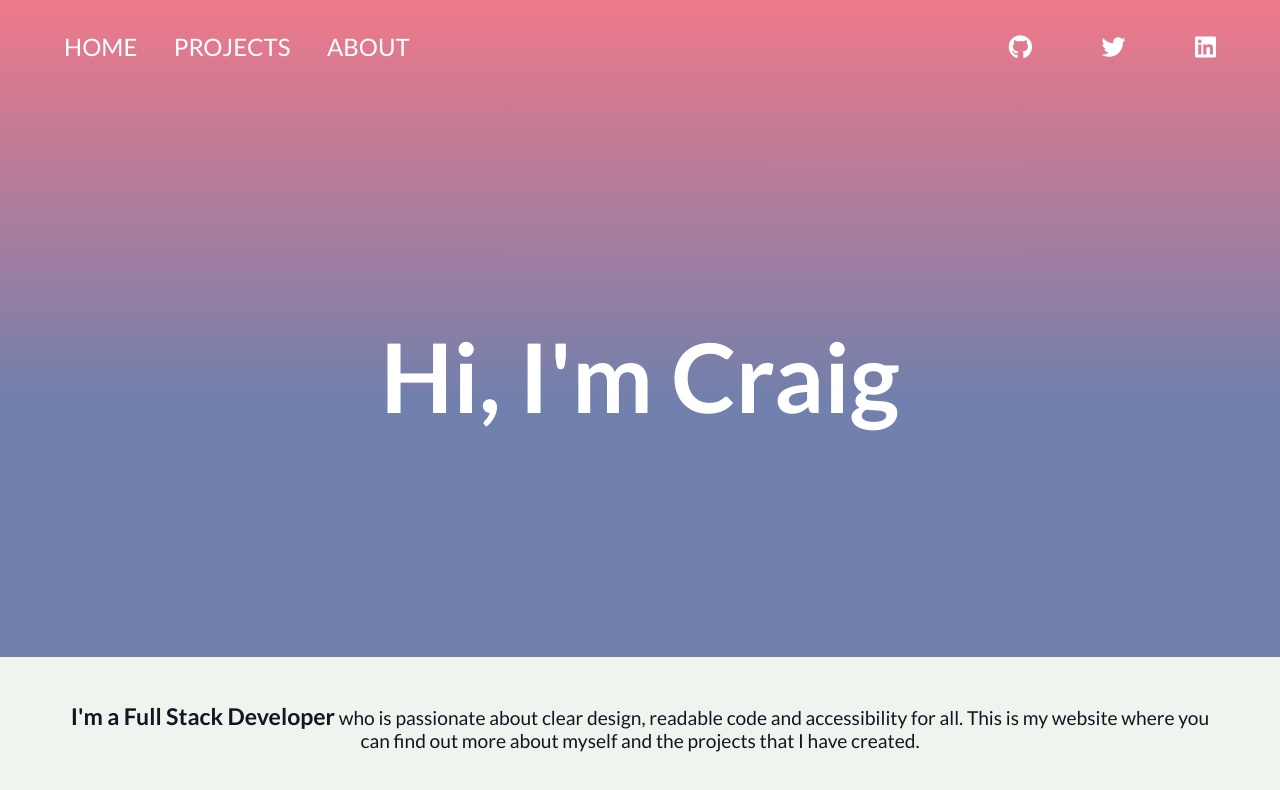
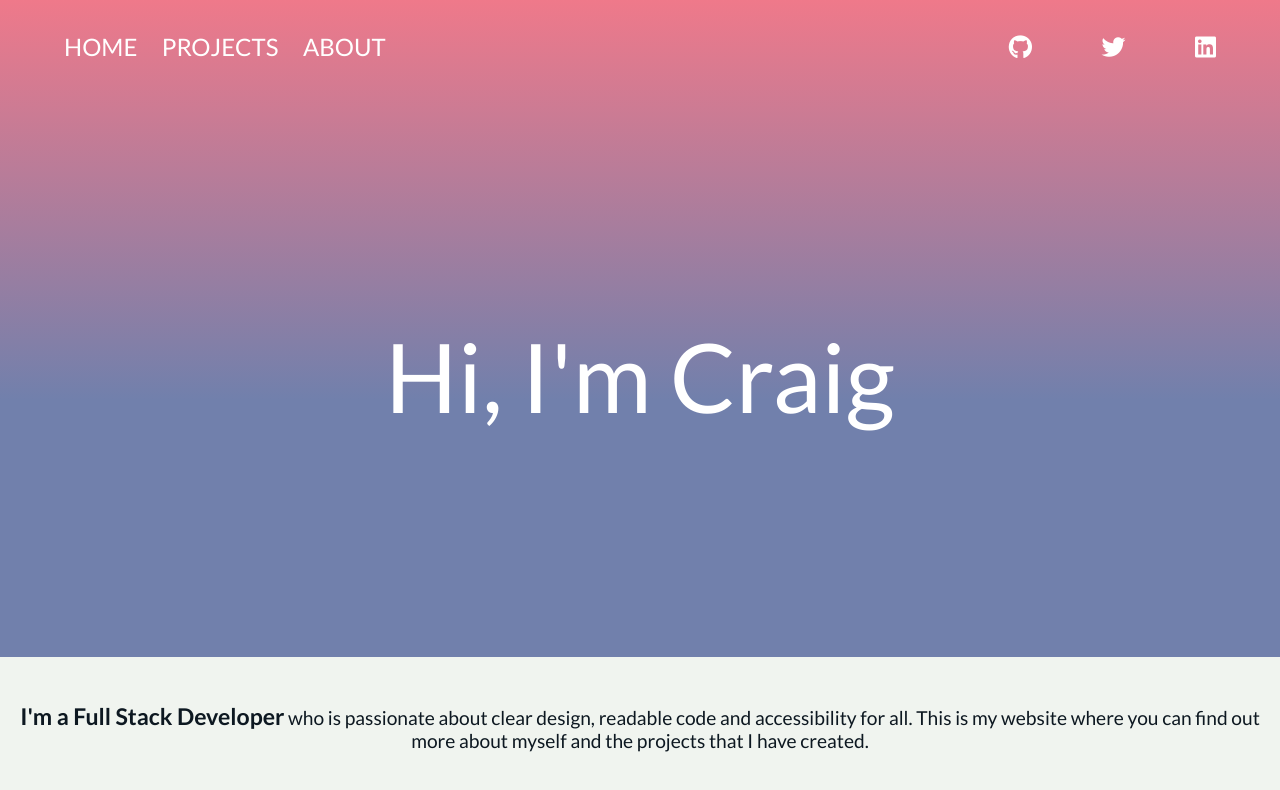
Before and after one commit to AlphaPentagon/portfolio, a React (Create React App) app in the folder portfolio/: page / in a window 1280 px wide. Shown: the top 790 px of the page. Built offline with nearby package versions, Linux system fonts and the light colour scheme.

Commit message:
Trying to style footer paragraph, so that the width is larger when screen sizes are smaller, but gets smaller when the screen gets bigger

```diff
--- a/portfolio/src/components/FooterText/FooterText.css
+++ b/portfolio/src/components/FooterText/FooterText.css
@@ -1,16 +1,15 @@
 .footerTextContainer {
-    padding-block: 3rem;
-    padding-inline: 1rem;
-    max-width: 90%;
-
+  padding-block: 3rem;
+  padding-inline: clamp();
 }
 
 .footerTextContainer > p {
-    text-align: center;
-    line-height: 1.4rem;
-    font-size: clamp(0.9rem, 4vw, 1.2em);
+  text-align: center;
+  line-height: 1.4rem;
+  font-size: clamp(0.9rem, 4vw, 1.2em);
 }
 
 .footerTextContainer > p > strong {
-    font-size: clamp(1rem, 4vw, 1.2em);
+  font-size: clamp(1rem, 4vw, 1.2em);
+  font-weight: 700;
 }
--- a/portfolio/src/components/Navbar/NavLinks/NavLinks.css
+++ b/portfolio/src/components/Navbar/NavLinks/NavLinks.css
@@ -12,3 +12,11 @@
     background-color: var(--alt-colour-1);
     color: var(--secondary-colour);
 }
+
+/* Breakpoint for non-mobile view*/
+
+@media only screen and (min-width: 400px) {
+    .navlink-li {
+        padding-right: 1.5em;
+    }
+}
--- a/portfolio/src/components/Navbar/Navbar.css
+++ b/portfolio/src/components/Navbar/Navbar.css
@@ -3,11 +3,12 @@ nav {
   flex-direction: column;
   justify-content: center;
   align-items: center;
+  padding-top: 2rem;
+  width: 80%;
 }
 
-
-
-.navbar-left-container, .navbar-right-container {
+.navbar-left-container,
+.navbar-right-container {
   display: flex;
   align-items: center;
   justify-content: space-between;
@@ -22,10 +23,7 @@ nav {
   width: 50%;
 }
 
-nav {
-    padding-top: 2rem;
-    width: 80%;
-}
+/* Breakpoint for non-mobile view*/
 
 @media only screen and (min-width: 400px) {
   nav {
@@ -41,5 +39,4 @@ nav {
   .navbar-right-container {
     width: 18%;
   }
-
 }
--- a/portfolio/src/index.css
+++ b/portfolio/src/index.css
@@ -15,8 +15,10 @@
   */
 
   * {
+    box-sizing: border-box;
     margin: 0;
     padding: 0;
+    font: inherit;
   }
 
   /*
@@ -24,18 +26,17 @@
   */
 
   body {
-    height: 100vh;
-    width: 100vw;
     background-image: linear-gradient(var(--secondary-colour), var(--primary-colour), var(--primary-colour));
     color: var(--main-text-colour);
     font-family: 'Lato', sans-serif;
+
+
   }
 
   #root {
-      height: 100%;
-      width: 100%;
       display: flex;
       flex-direction: column;
       justify-content: space-between;
       align-items: center;
+      min-height: 100vh;
   }
```
Also changed, not shown: portfolio/src/pages/About.js (added), portfolio/src/pages/Home.js (added), portfolio/src/pages/Layout.js (added), portfolio/src/pages/Projects.js (added). Lines whose indentation alone changed are shown as unchanged.
